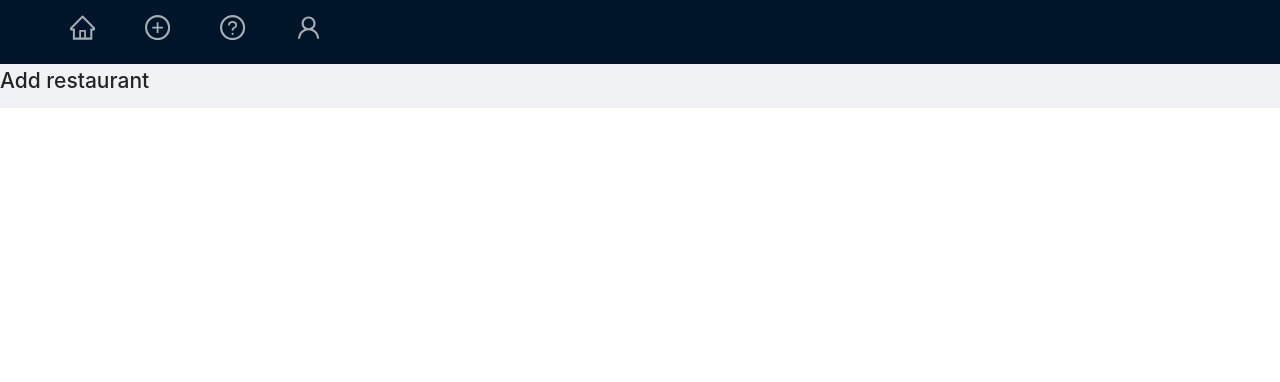
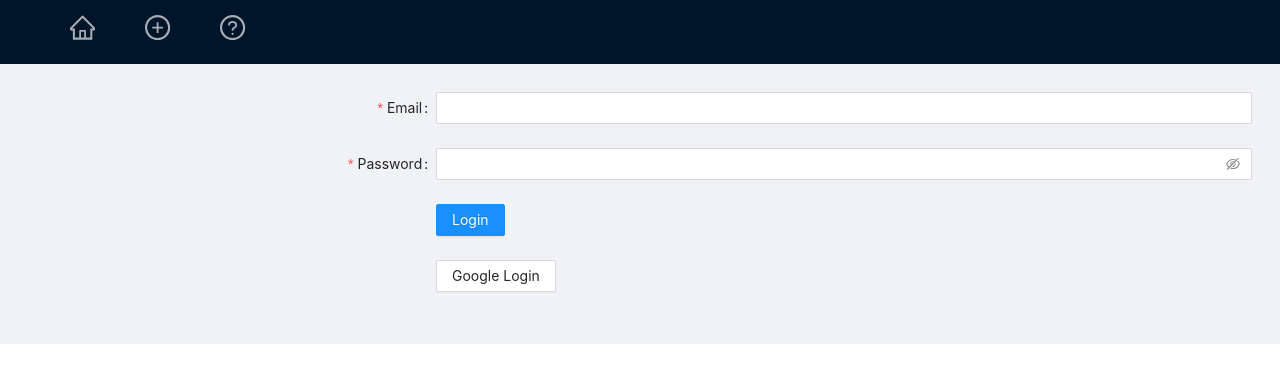
Before and after one commit to stolomeo/my-restaurant-list, a React (Create React App) app: page /add in a window 1280 px wide. Shown: the top 382 px of the page. Built offline with nearby package versions, Linux system fonts and the light colour scheme.

Commit message:
change login route

```diff
--- a/src/App.js
+++ b/src/App.js
@@ -4,8 +4,10 @@ import Menubar from "./components/Menubar";
 import { Route, Routes } from "react-router-dom";
 import RestaurantPage from "./components/RestaurantPage";
 import Login from "./components/Login";
+import { useState } from "react";
 
 function App() {
+  const [user, setUser] = useState();
   const { Header, Content } = Layout;
   return (
     <Layout className="layout">
@@ -19,8 +21,10 @@ function App() {
             element={<RestaurantPage />}
           />
           <Route path="/Random" element={<h1>Random</h1>} />
-          <Route path="/add" element={<h1>Add restaurant</h1>} />
-          <Route path="/login" element={<Login />} />
+          <Route
+            path="/add"
+            element={!user ? <Login /> : <h1>Add restaurant</h1>}
+          />
           <Route path="/" element={<RestaurantList />} />
         </Routes>
       </Content>
--- a/src/components/Login.js
+++ b/src/components/Login.js
@@ -18,12 +18,16 @@ const firebaseConfig = {
   measurementId: "G-605MHRSNP6",
 };
 
+const connectAuth = () => {
+  const app = initializeApp(firebaseConfig); //connect fo firebase
+  return getAuth(app);
+};
+
 // Initialize Firebase
 
 export default function Login() {
   const handleLogin = ({ email, password }) => {
-    const app = initializeApp(firebaseConfig); //connect fo firebase
-    const auth = getAuth(app); //connect to auth
+    const auth = connectAuth(); //connect to auth
     //login with firebase auth
     signInWithEmailAndPassword(auth, email, password)
       .then((res) => console.log(res.user))
@@ -31,8 +35,7 @@ export default function Login() {
   };
 
   const handleGoogleLogin = () => {
-    const app = initializeApp(firebaseConfig); //connect fo firebase
-    const auth = getAuth(app); //connect to auth
+    const auth = connectAuth(); //connect to auth
     const provider = new GoogleAuthProvider();
     signInWithPopup(auth, provider)
       .then((res) => console.log(res.user))
--- a/src/components/Menubar.js
+++ b/src/components/Menubar.js
@@ -27,11 +27,6 @@ export default function Menubar() {
           key="random"
           icon={<QuestionCircleOutlined style={styles} />}
         ></Menu.Item>
-        <Menu.Item
-          key="user"
-          icon={<UserOutlined style={styles} />}
-          onClick={() => navigate.push("/login")}
-        ></Menu.Item>
       </Menu>
     </div>
   );
```
